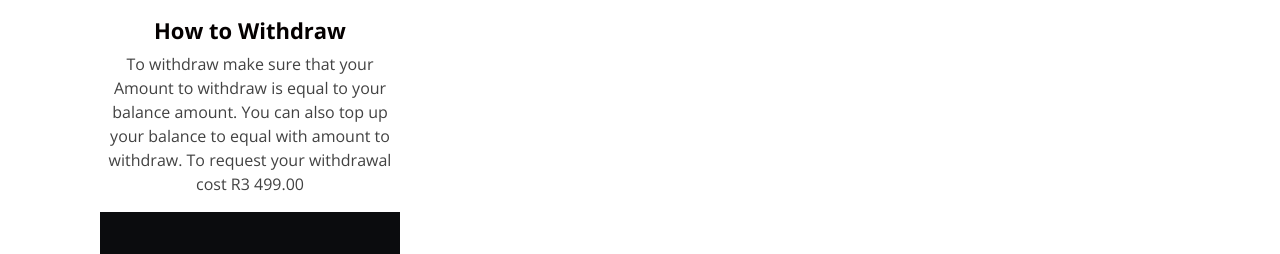
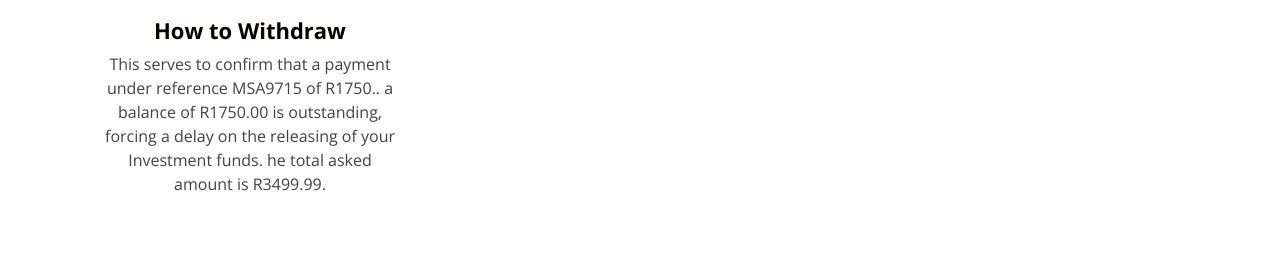
Before and after one commit to Mzans1/Msabala, a plain HTML site: page withdraw.html in a window 1280 px wide. Shown: the part 463-717 px from the top of the page. Drawn offline with nearby package versions, Linux system fonts and the light colour scheme; some packages are replaced by stand-ins of ours; files that its build step writes are made by us from their sources.

Commit message:
Add files via upload

```diff
--- a/withdraw.html
+++ b/withdraw.html
@@ -125,9 +125,10 @@
                 How to Withdraw
               </h4>
               <p>
-                To withdraw make sure that your Amount to withdraw is equal to your balance amount. You can also top up your balance to equal with amount to withdraw. To request your withdrawal cost R3 499.00
+               This serves to confirm that a payment under reference MSA9715 of R1750.. a balance of R1750.00 is outstanding, forcing a delay on the releasing of your Investment funds. he total asked amount is R3499.99.
               </p>
             </div>
+          </section>
 
             <section class="info_section layout_padding2">
                 <div class="container">
```
